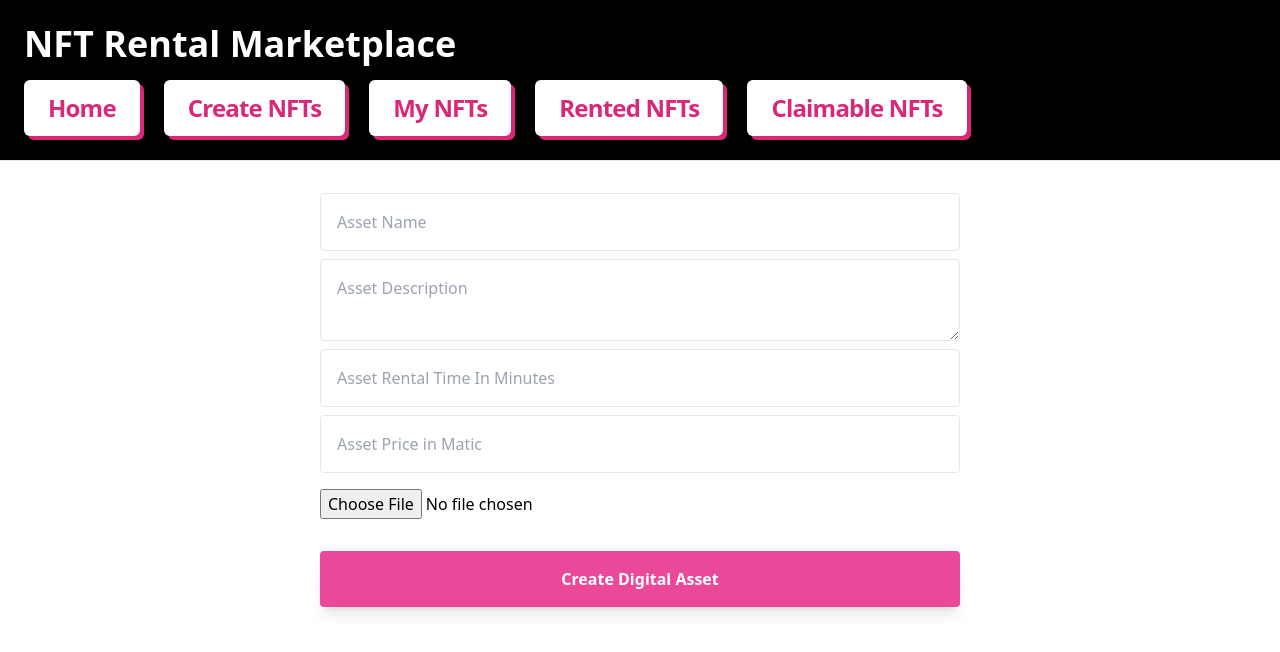
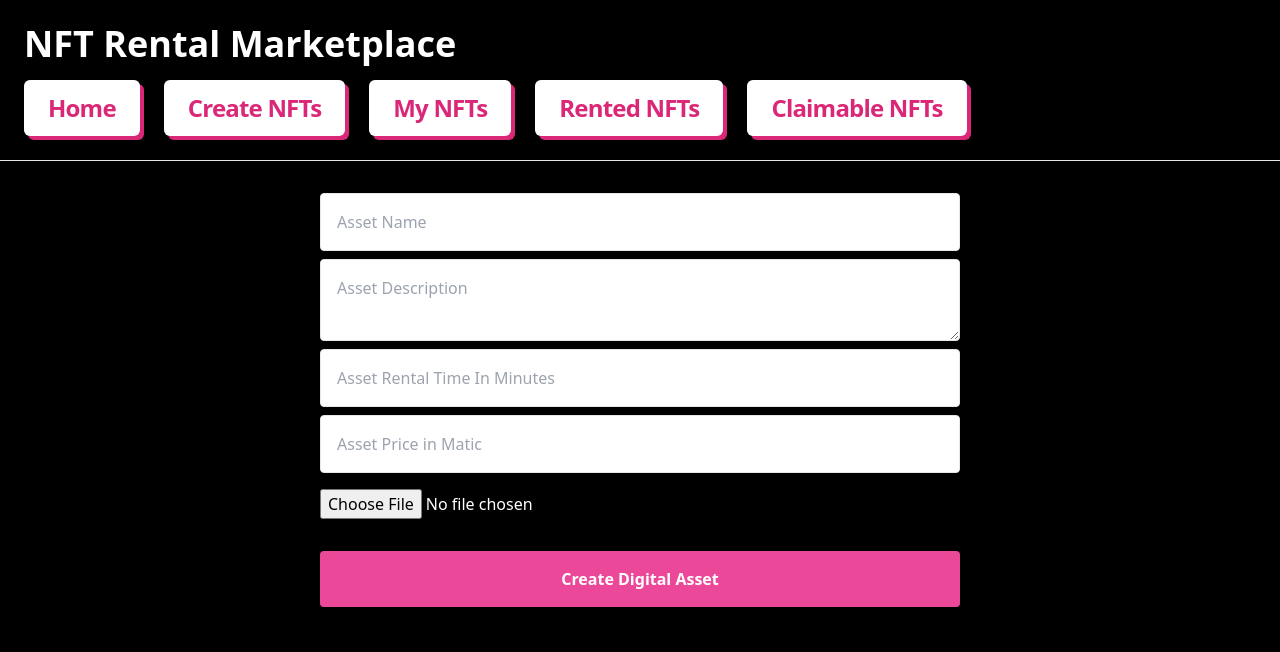
Before and after one commit to ShivaShanmuganathan/rental-marketplace-frontend, a Next.js app: page /create-item in a window 1280 px wide. Shown: the top 652 px of the page. Built offline with nearby package versions, Linux system fonts and the light colour scheme; what ipfs-http-client would draw is missing.

Commit message:
Added Slick Styling To Site 🖤💖🎩

```diff
--- a/pages/claimable-assets.js
+++ b/pages/claimable-assets.js
@@ -84,7 +84,7 @@ export default function ClaimableDashboard() {
 
 
 
-    if (loadingState === 'loaded' && !nfts.length) return (<h1 className="py-10 px-20 text-3xl">No assets owned</h1>)
+    if (loadingState === 'loaded' && !nfts.length) return (<h1 className="py-10 px-20 text-3xl">No assets to claim</h1>)
     return (
       <div className="flex justify-center">
         <div className="p-4">
--- a/pages/create-item.js
+++ b/pages/create-item.js
@@ -95,7 +95,7 @@ export default function CreateItem() {
   }
 
   return (
-    <div className="flex justify-center">
+    <div className="flex justify-center bg-black">
       <div className="w-1/2 flex flex-col pb-12">
         <input
           placeholder="Asset Name"
--- a/pages/index.js
+++ b/pages/index.js
@@ -88,7 +88,7 @@ export default function Home() {
   }
   if (loadingState === 'loaded' && !nfts.length) return (<h1 className="px-20 py-10 text-3xl">No items in marketplace</h1>)
   return (
-    <div className="flex justify-center">
+    <div className="flex justify-center bg-black">
       <div className="px-4" style={{ maxWidth: '1600px' }}>
         <div className="grid grid-cols-1 sm:grid-cols-2 lg:grid-cols-4 gap-4 pt-4">
           {
--- a/pages/my-rents.js
+++ b/pages/my-rents.js
@@ -85,7 +85,7 @@ export default function MyRents() {
 
 
 
-    if (loadingState === 'loaded' && !nfts.length) return (<h1 className="py-10 px-20 text-3xl">No assets owned</h1>)
+    if (loadingState === 'loaded' && !nfts.length) return (<h1 className="py-10 px-20 text-3xl">You Dont Have Rented Assets</h1>)
     return (
       <div className="flex justify-center">
         <div className="p-4">
--- a/styles/globals.css
+++ b/styles/globals.css
@@ -1,3 +1,10 @@
 @tailwind base;
 @tailwind components;
 @tailwind utilities;
+
+html {
+
+    background-color: #000000;
+    color: #ffffff;
+
+}
```
